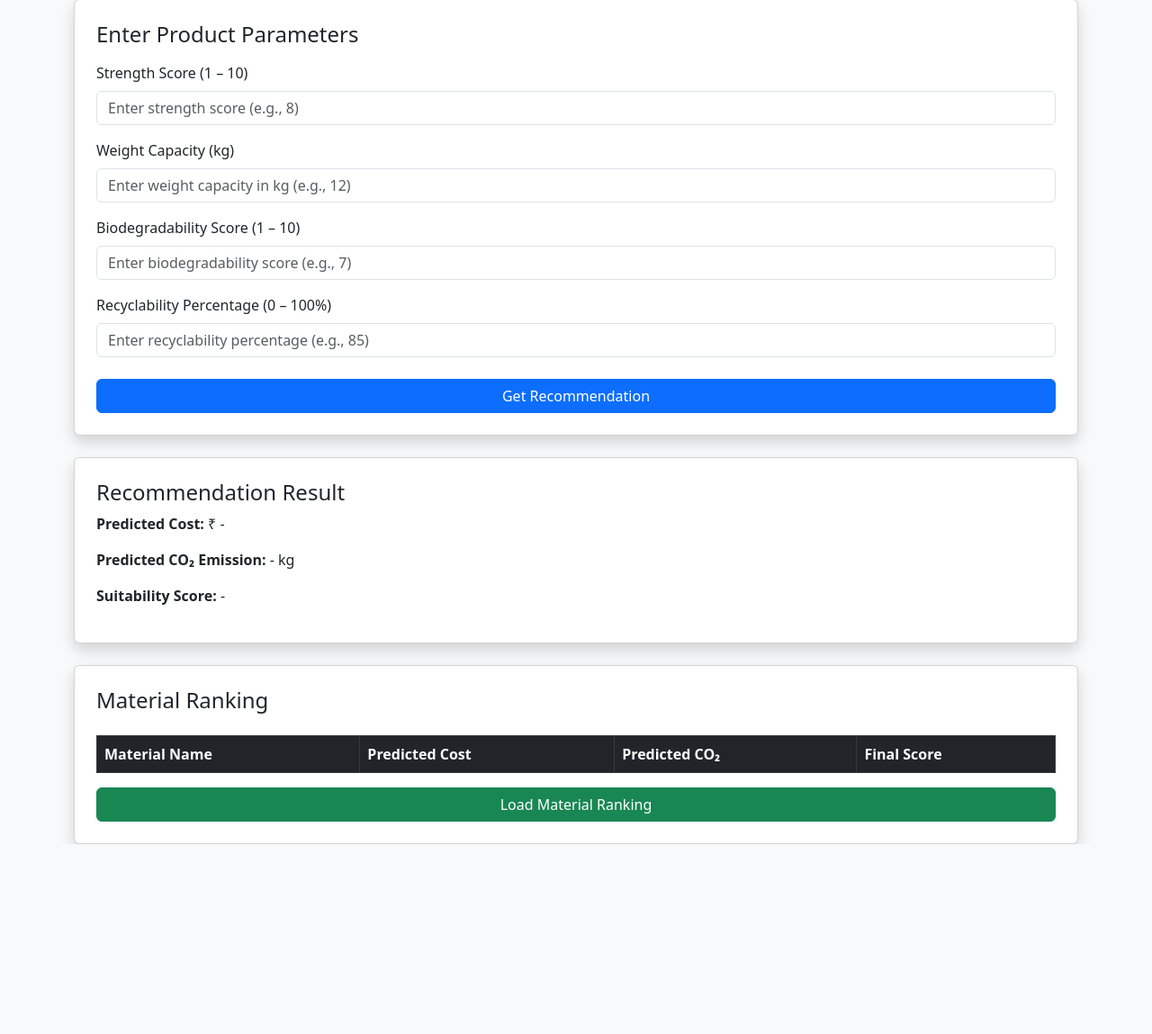
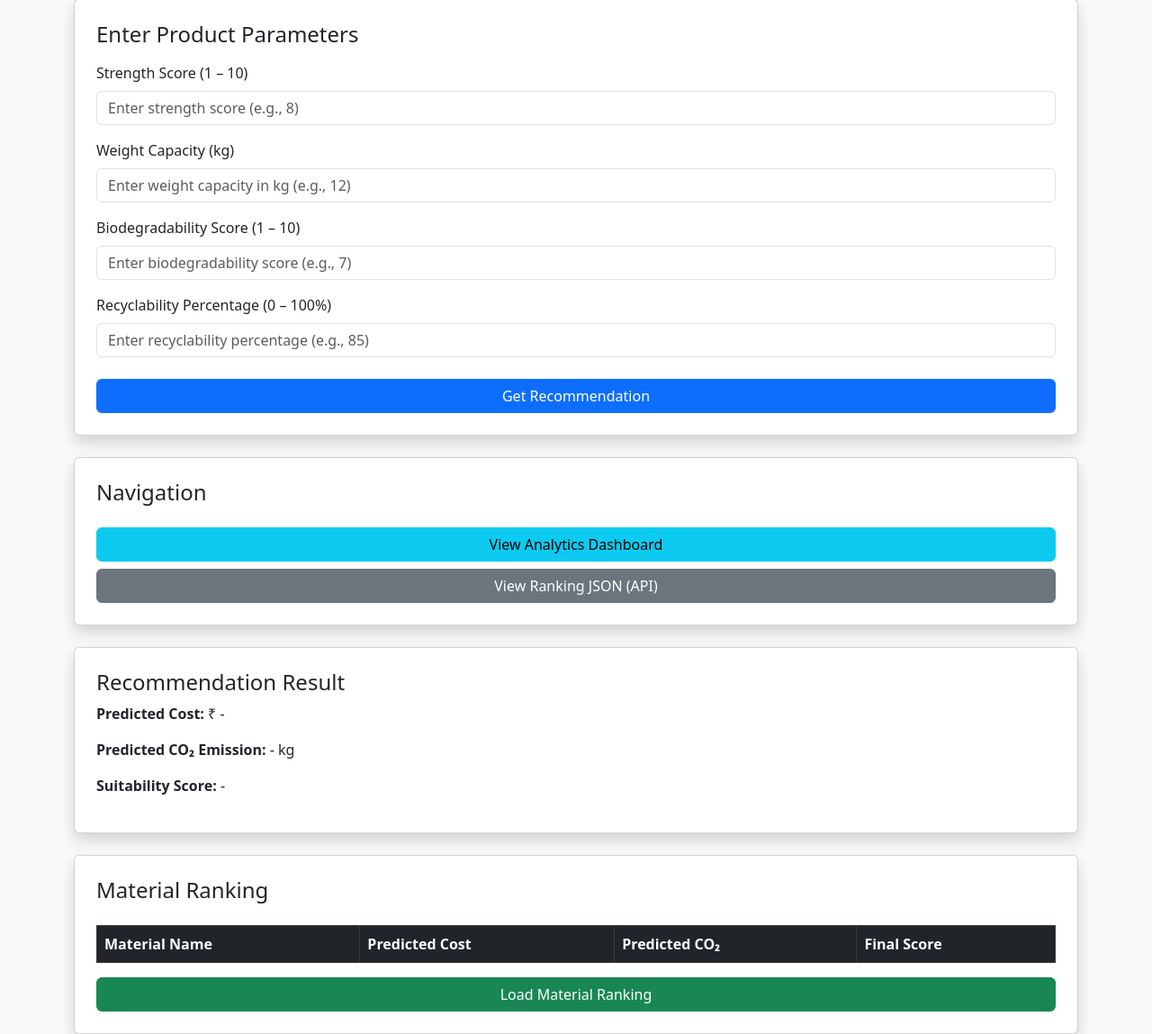
Before and after one commit to Manashree07/EcoPackAI-AI-Powered-Sustainable-Packaging-Recommendation-System, a Flask app: page /ui in a window 1280 px wide. Shown: the part 111-1260 px from the top of the page at 90% size. Before the commit the page ends 1049 px from the top, so only its background shows below. Run offline with Flask 3, Linux system fonts and the light colour scheme; lists and menus that the app fills with data are empty; parts of the project's set-up code (start-up, migrations or seed data) failed here and were passed over.

Commit message:
Add navigation card with dashboard and API links
Added navigation buttons to access analytics dashboard and ranking API.

```diff
--- a/templates/index.html
+++ b/templates/index.html
@@ -50,6 +50,28 @@
 <button class="btn btn-primary w-100 mt-2" onclick="predict()">
 Get Recommendation
 </button>
+
+</div>
+
+
+       <!-- ================= NAVIGATION CARD ================= -->
+<div class="card p-4 mt-4 shadow">
+
+<h4>Navigation</h4>
+
+<div class="d-grid gap-2 mt-3">
+
+<button class="btn btn-info"
+        onclick="goToDashboard()">
+View Analytics Dashboard
+</button>
+
+<button class="btn btn-secondary"
+        onclick="goToRankingAPI()">
+View Ranking JSON (API)
+</button>
+
+</div>
 
 </div>
 
```
